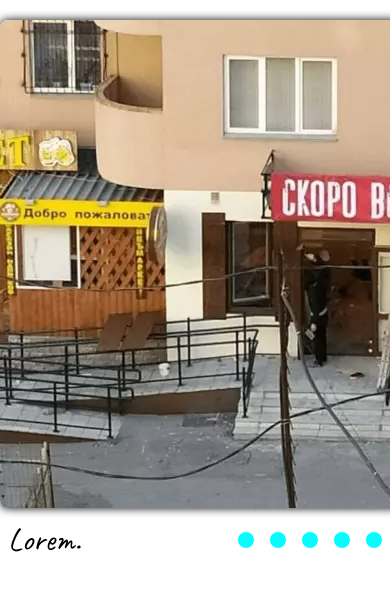
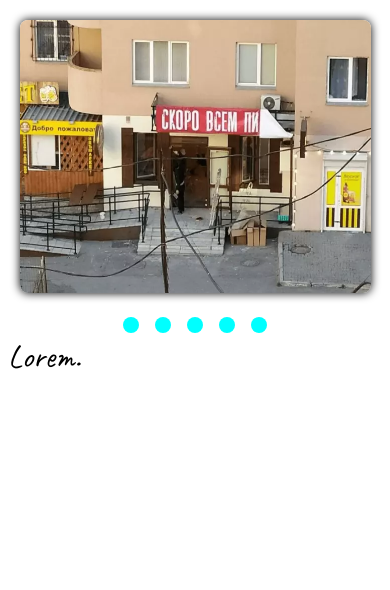
Before and after one commit to MaxNikitenok/cssMemSlider, a plain HTML site: page index.html in a window 390 px wide. Drawn offline with Linux system fonts and the light colour scheme.

Commit message:
feat: added adaptive (15 май 2022 г. 17:18:44)

```diff
--- a/style.css
+++ b/style.css
@@ -117,3 +117,20 @@ input[name="rb"] {
     background-color: brown;
     transform: scale(1.1);
 }
+
+@media (max-width: 767px) {
+    .slide {
+        max-width: 100%;
+    }
+    .slide img{
+        max-width: 90%;
+    }
+}
+@media (max-width: 540px) {
+    .text-nav-wrapper {
+        flex-direction: column-reverse;
+    }
+    .nav-wrapper {
+        justify-content: center;
+    }
+}
```
